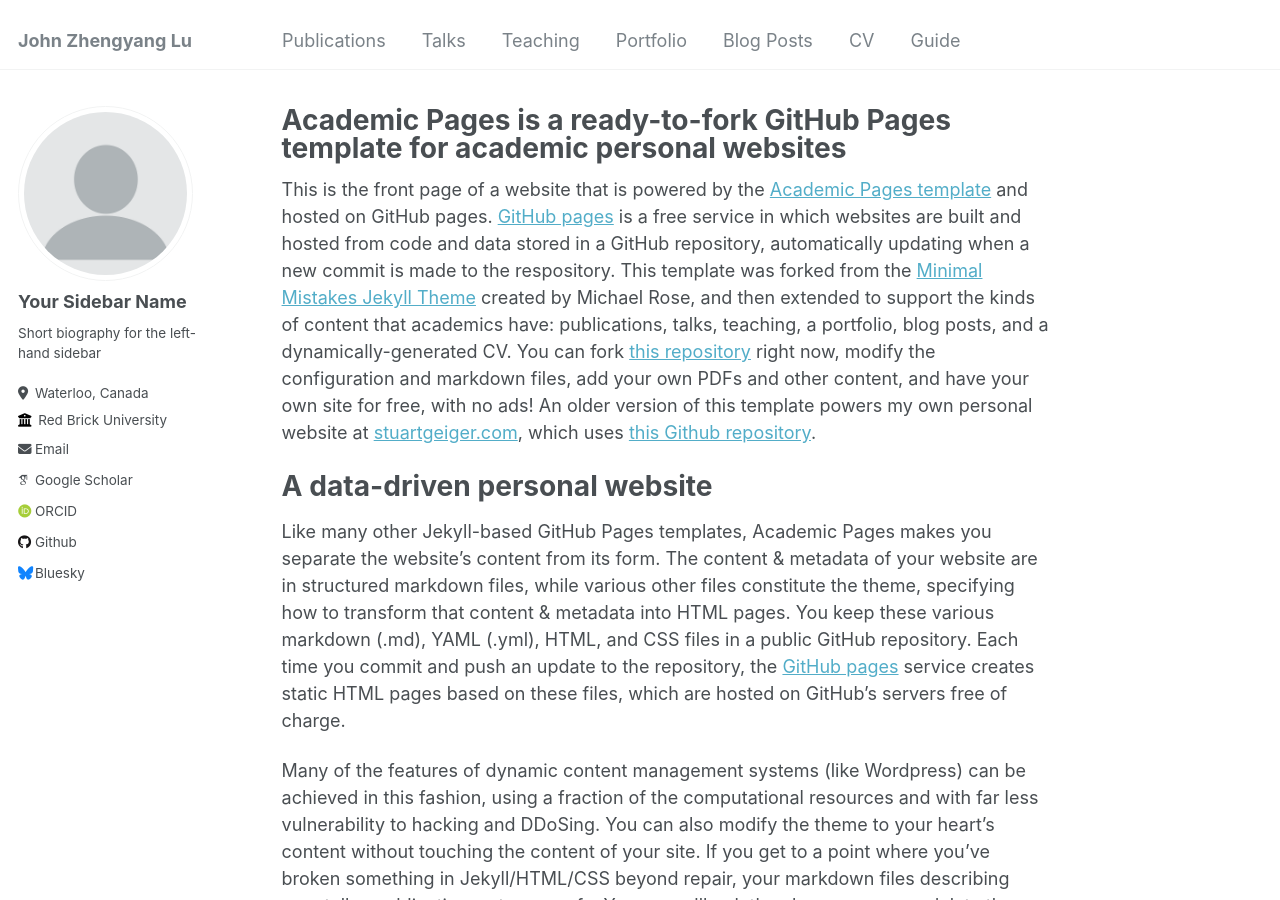
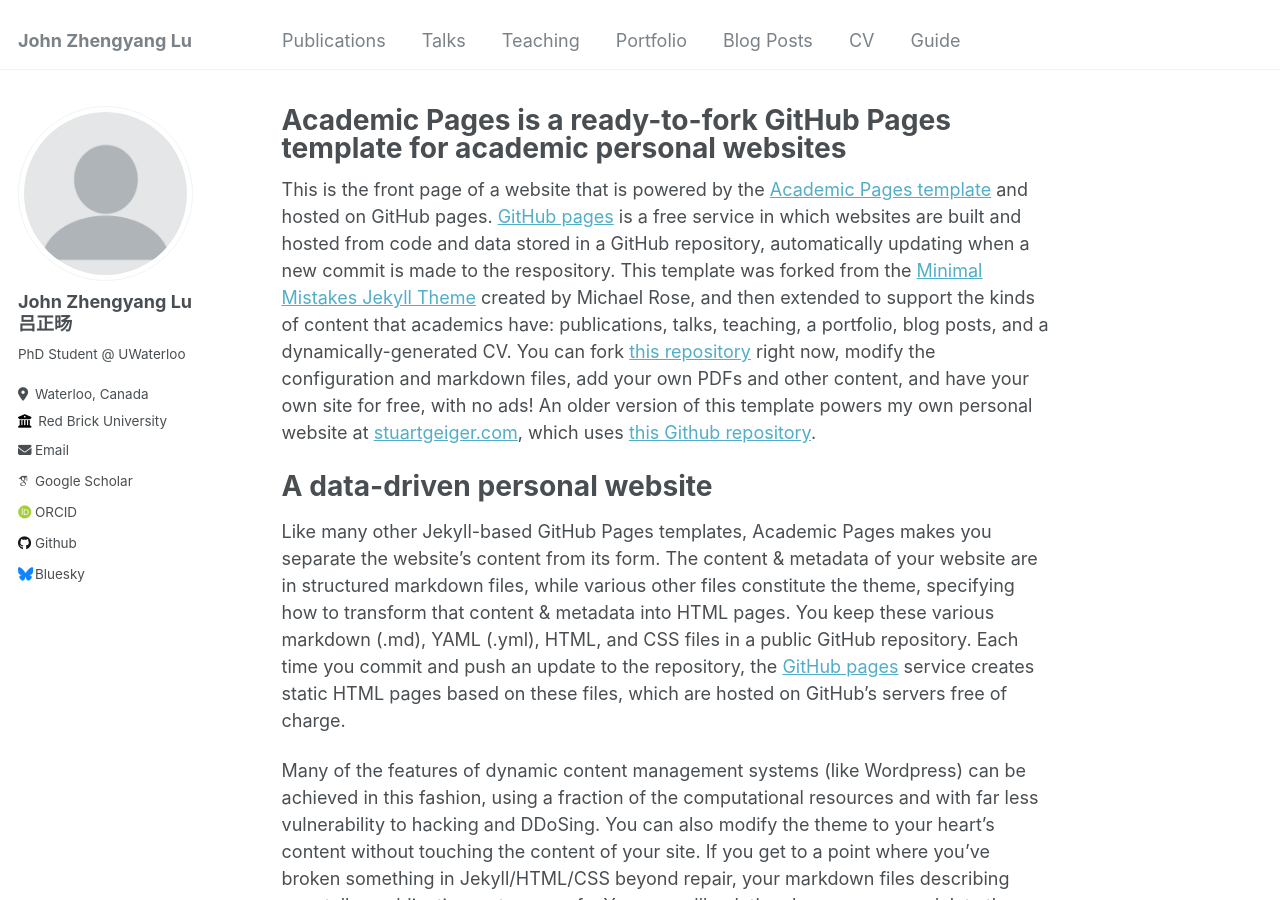
Before and after one commit to JohnLyu2/johnlyu2.github.io, a Jekyll site: the page built from _pages/about.md, in a window 1280 px wide and 900 px high. Built offline with Jekyll 4.4.1, drawn with Linux system fonts in a browser that asks for light colours; some web fonts are replaced.

Commit message:
2nd update

```diff
--- a/_config.yml
+++ b/_config.yml
@@ -11,7 +11,7 @@
 title                    : "John Zhengyang Lu"
 title_separator          : "-"
 name                     : &name "John Zhengyang Lu"
-description              : &description "PhD Student @ UWaterloo"
+description              : &description "John Lu's personal website"
 url                      : https://johnlyu2.github.io # the base hostname & protocol for your site e.g. "https://mmistakes.github.io"
 baseurl                  : "" # the subpath of your site, e.g. "/blog"
 repository               : "johnlyu2/johnlyu2.github.io"
@@ -22,9 +22,9 @@
 author:
   # Biographic information
   avatar           : "profile.png"
-  name             : "Your Sidebar Name"
+  name             : "John Zhengyang Lu\n吕正旸"
   pronouns         : # example: "she/her"
-  bio              : "Short biography for the left-hand sidebar"
+  bio              : "PhD Student @ UWaterloo"
   location         : "Waterloo, Canada"
   employer         : "Red Brick University"
   uri              : # URL
```
